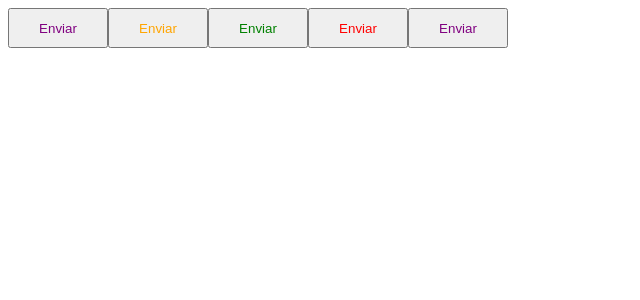
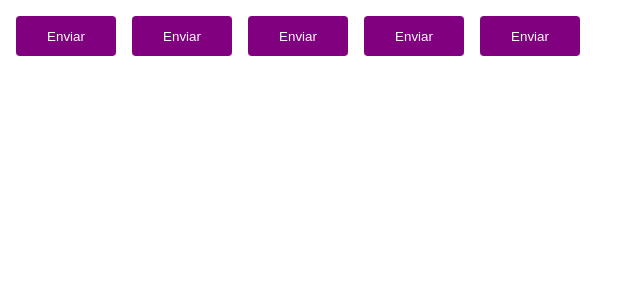
Before and after one commit to migasgg/pomodoro, a React (Vite) app: page / in a window 1280 px wide. Shown: the top 300 px of the page, without its empty margins (0-640 px from the left). Built offline with nearby package versions, Linux system fonts and the light colour scheme.

Commit message:
dia de estudo 21 de novembro completo

```diff
--- a/src/components/Button.styles.ts
+++ b/src/components/Button.styles.ts
@@ -1,4 +1,4 @@
-import styled, {css} from "styled-components";
+import styled,{css} from "styled-components";
 
 export type ButtonVariant = 'primary' | 'secondary' | 'danger' | 'success';
 
@@ -16,10 +16,16 @@
 export const ButtonContainer = styled.button<ButtonContainerProps>`
   width: 100px;
   height: 40px;
+  border-radius: 4px;
+  border: 0;
+  margin: 8px;
 
-  ${props => {
-    return css`
-      color: ${buttonVariants[props.variant]}
-    `
-  }}
+  background-color: ${props => props.theme.primary};
+  color: ${props => props.theme.white};
+
+    /* ${props => {
+      return css`
+        color: ${buttonVariants[props.variant]}
+      `
+    }}*/
 `
--- /dev/null
+++ b/src/styles/themes/default.ts
@@ -0,0 +1,5 @@
+export const defaultTheme = {
+  white: '#fff',
+  primary: 'purple',
+  secondary: 'orange'
+}
```
Also changed, not shown: src/App.tsx (+5 -3 lines).
